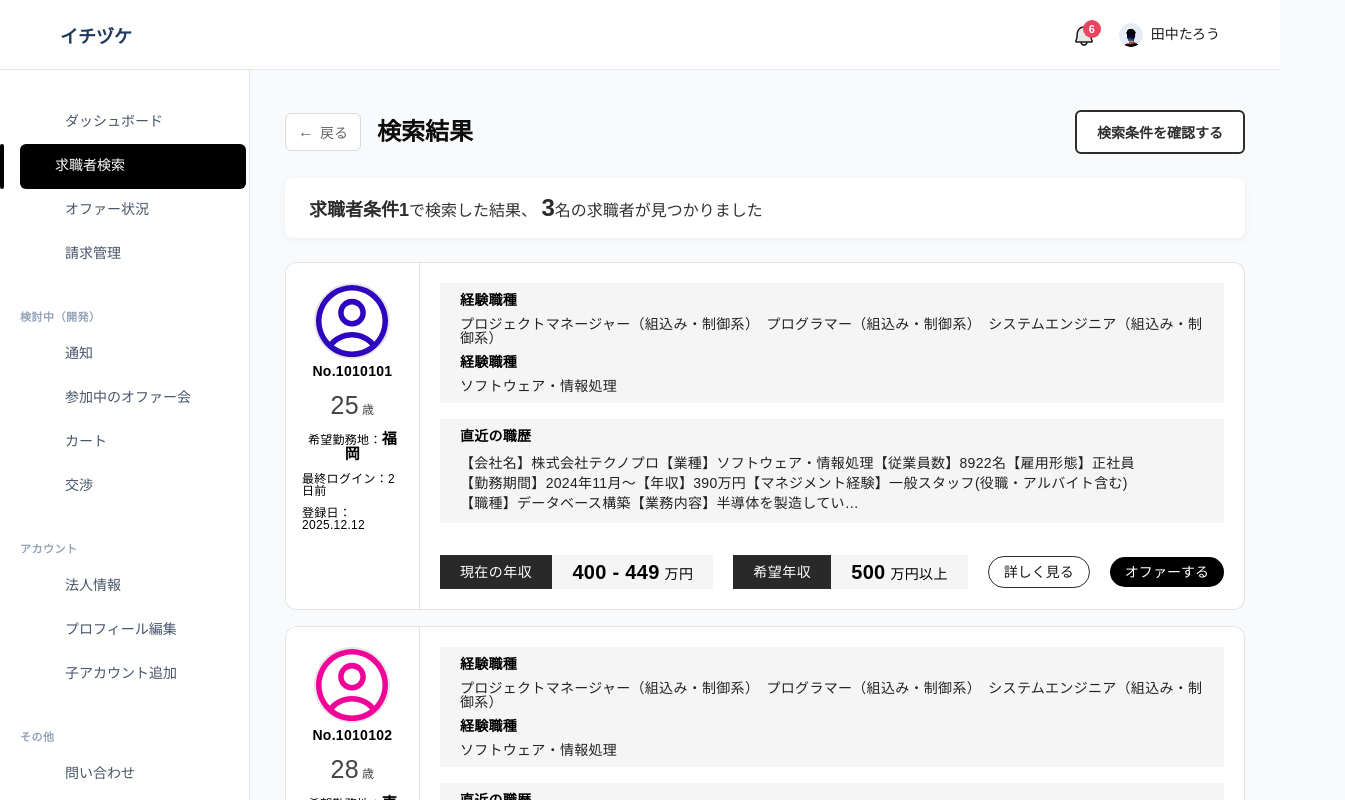
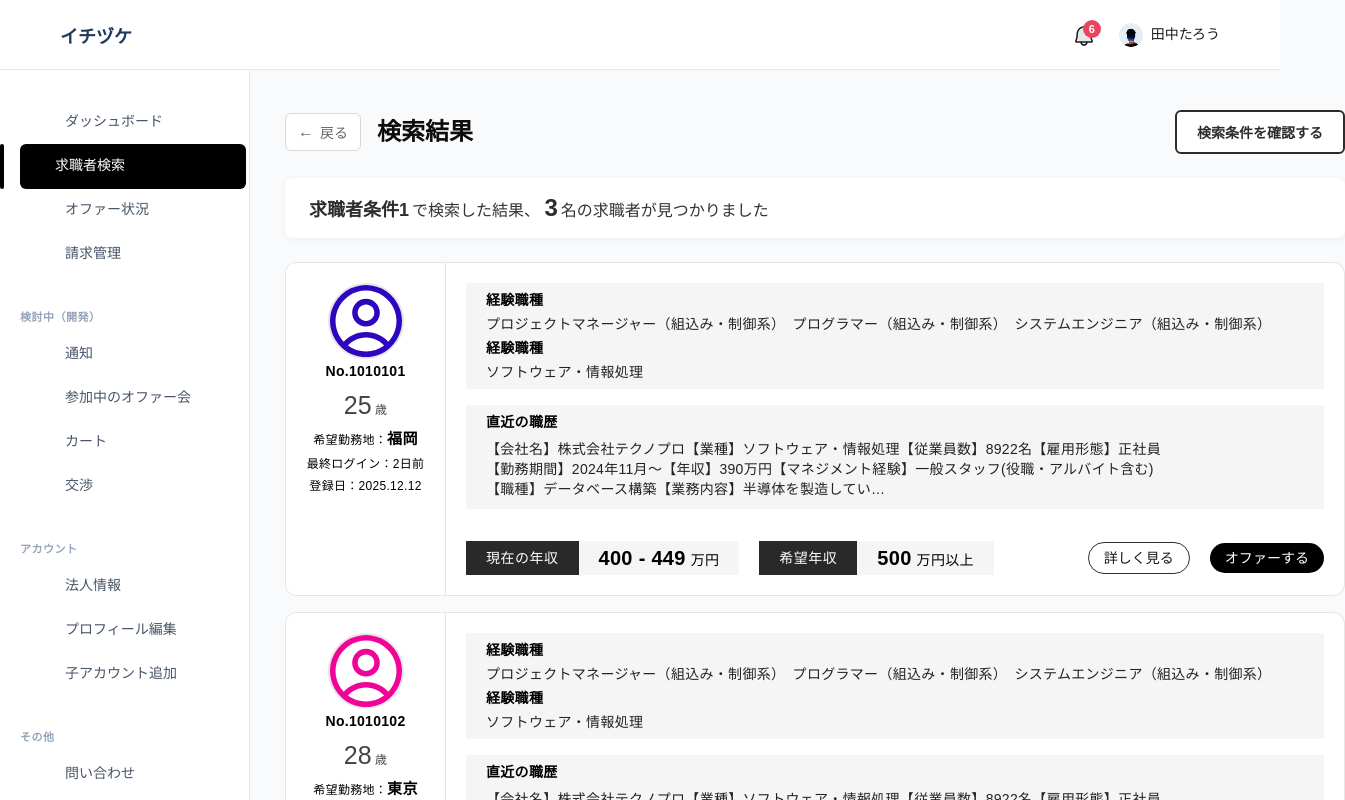
Before and after one commit to 07-jin-FUK/agent-front-nuxt, a Nuxt app: page /mypage/matching/results in a window 1280 px wide. Shown: the top 800 px of the page, 1345 px wide, since content can reach past the window. Built offline with nearby package versions, Linux system fonts and the light colour scheme.

Commit message:
[検索結果画面、UPdate]

```diff
--- a/app/pages/mypage/matching/results.vue
+++ b/app/pages/mypage/matching/results.vue
@@ -332,8 +332,7 @@ const changePage = (page: number) => {
 
 <style lang="scss" scoped>
 .results-page {
-  max-width: 1200px;
-  margin: 0 auto;
+  width: 1060px;
 }
 
 // ページヘッダー
@@ -426,6 +425,7 @@ const changePage = (page: number) => {
 
   .count {
     font-size: 24px;
+    margin-right: 3px;
     font-weight: 700;
     color: #2d2d2d;
   }
@@ -1027,6 +1027,7 @@ const changePage = (page: number) => {
     font-size: 18px;
     font-weight: 700;
     color: #2d2d2d;
+    margin-right: 3px;
   }
 
   .count {
```
